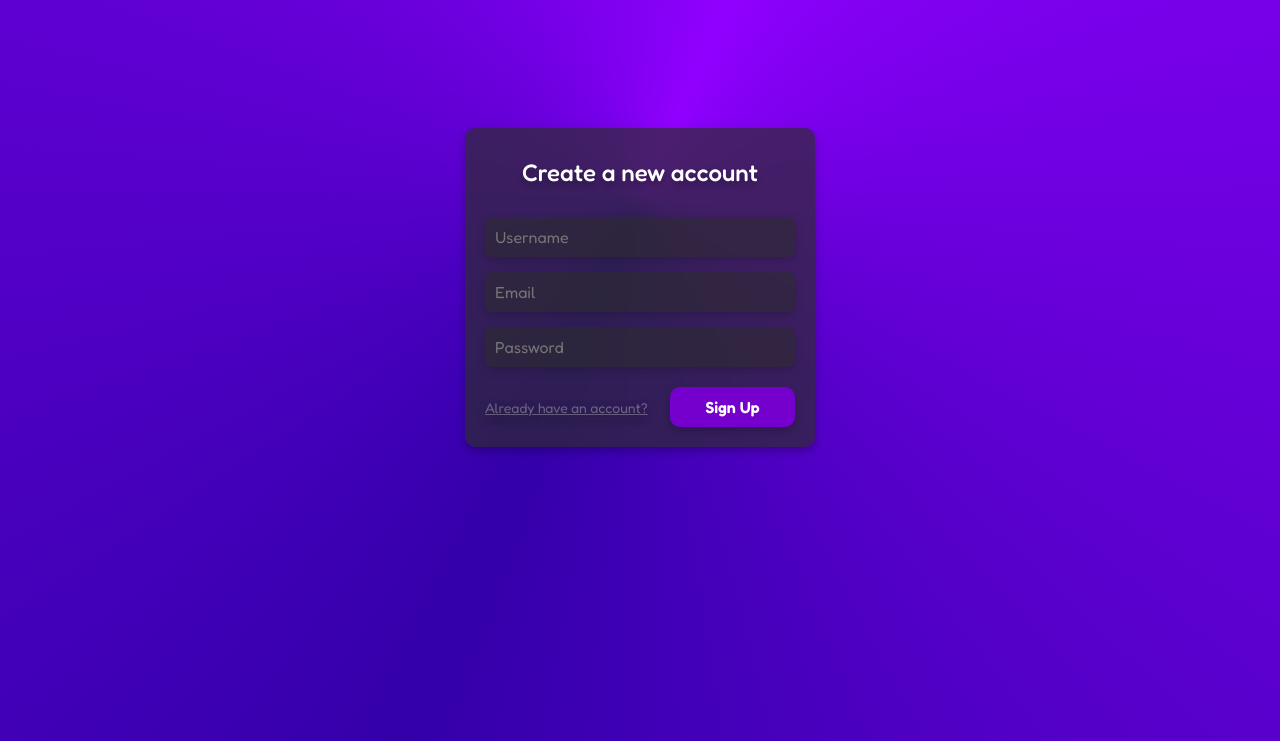
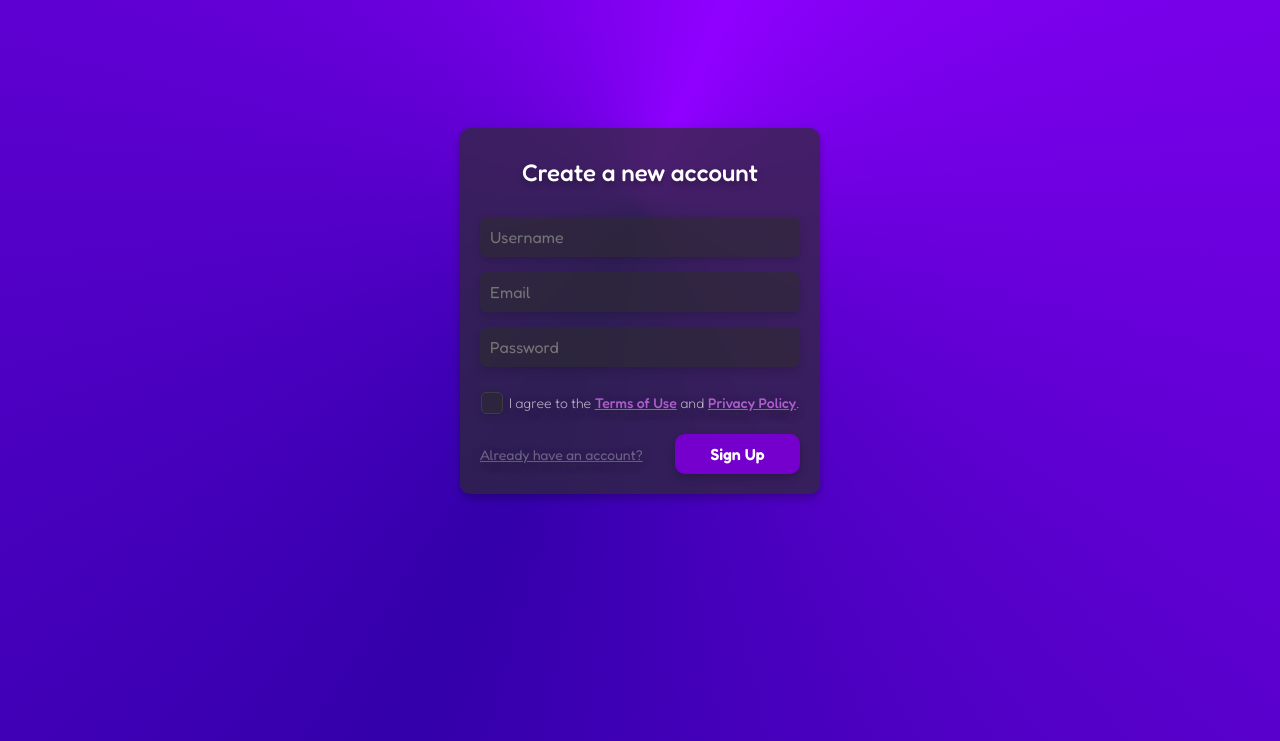
Before and after one commit to k-preslav/kodda, a website built with Vite: page pages/register/register.html in a window 1280 px wide. Shown: the top 741 px of the page. Built offline with nearby package versions, Linux system fonts and the light colour scheme.

Commit message:
Agree to terms and policy checkbox

```diff
--- a/pages/register/register.html
+++ b/pages/register/register.html
@@ -24,6 +24,10 @@
       <input id="usernameInput" placeholder="Username" type="text" required>
       <input id="emailInput" placeholder="Email" type="email" required>
       <input id="passwordInput" placeholder="Password" type="password" required>
+      <div class="termsCheckboxBox">
+        <input type="checkbox" class="termsCheckboxBox" id="termsCheckbox" required>
+        <label for="termsCheckbox">I agree to the <a href="../pages/legal/terms-of-use.html" target="_blank">Terms of Use</a> and <a href="../pages/legal/privacy-policy.html" target="_blank">Privacy Policy</a>.</label>
+      </div>
     </div>
 
     <div id="controls">
@@ -41,8 +45,8 @@
   <div id="footer">
     <div id="footerLeft">
       <p>© 2025 Kodda. All rights reserved.</p>
-      <p><a href="./legal/terms-of-use.html">Terms of Use</a></p>
-      <p><a href="./legal/privacy-policy.html">Privacy Policy</a></p>
+      <p><a href="../pages/legal/terms-of-use.html" target="_blank">Terms of Use</a></p>
+      <p><a href="../pages/legal/privacy-policy.html" target="_blank">Privacy Policy</a></p>
     </div>
     <div id="footerRight">
       <a><i class="fa-regular fa-envelope"></i></a>
--- a/src/apiHelper.js
+++ b/src/apiHelper.js
@@ -48,10 +48,11 @@ export async function autoLoginUser() {
                     if (exists.ok) {
                         const verified = await isUserVerified();
                         if (verified.verified) {
-                            resetUserAttempts().then(() => {
-                                return true;
-                            });
+                            resetUserAttempts();
+                            return true;
                         } else {
+                            console.log("User not verified");
+
                             sendVerificationCode().then((data) => {
                                 if (data.success) {
                                     window.location.href = "../pages/register/verify.html";
@@ -59,6 +60,7 @@ export async function autoLoginUser() {
                             });
                         }
                     } else {
+                        console.log("User does not exist");
                         return false;
                     }
                 } else {
--- a/src/registerPage/registerPage.js
+++ b/src/registerPage/registerPage.js
@@ -12,6 +12,8 @@ document.addEventListener("DOMContentLoaded", () => {
   const buttonText = document.getElementById("buttonText");
   const successIcon = document.getElementById("successIcon");
   const registerSwitch = document.getElementById("registerSwitch");
+  const termsCheckboxBox = document.getElementsByClassName("termsCheckboxBox")[0];
+  const termsCheckbox = document.getElementById("termsCheckbox");
 
   const messageLabel = document.getElementById("messageLabel");
   const forgotPassword = document.getElementById("changePasswordText");
@@ -81,12 +83,14 @@ document.addEventListener("DOMContentLoaded", () => {
         signTitle.textContent = "Log in to your account";
         registerSwitch.textContent = "Don't have an account?";
         emailInput.style.display = "none";
+        termsCheckboxBox.style.display = "none";
       } else {
         registerType = "sign-up";
         buttonText.textContent = "Sign Up";
         signTitle.textContent = "Create a new account";
         registerSwitch.textContent = "Already have an account?";
         emailInput.style.display = "block";
+        termsCheckboxBox.style.display = "flex";
       }
 
       inputsContainer.classList.remove("fade-out");
@@ -136,7 +140,19 @@ document.addEventListener("DOMContentLoaded", () => {
       registerButton.disabled = false;
 
       return;
-    } else {
+    } else if (!termsCheckbox.checked) {
+      messageLabel.textContent = "To register, you must agree to the terms of use and privacy policy.";
+      messageLabel.style.display = "block";
+
+      // Reset button state
+      hideLoading();
+      buttonText.style.display = "inline";
+      successIcon.style.display = "none";
+      registerButton.disabled = false;
+
+      return;
+    }
+    else {
       messageLabel.style.display = "none";
     }
 
--- a/src/registerPage/resetPassword.js
+++ b/src/registerPage/resetPassword.js
@@ -10,8 +10,6 @@ document.addEventListener('DOMContentLoaded', () => {
 
     changePasswordButton.addEventListener('click', () => {
       changePasswordButton.disabled = true;
-      successIcon.style.display = "none";
-
 
       if (newPasswordInput.value !== confirmPasswordInput.value) {
         messageLabel.textContent = "Passwords do not match";
--- a/styles/register.css
+++ b/styles/register.css
@@ -55,7 +55,7 @@ body {
   justify-content: center;
   align-items: center;
   flex-direction: column;
-  width: 350px;
+  width: 360px;
   border-radius: 10px;
   box-shadow: 0 4px 8px rgba(0, 0, 0, 0.25);
   opacity: 0.5;
@@ -90,7 +90,7 @@ h2 {
 }
 
 input {
-  background-color: rgba(44, 44, 44, 0.55); /* Change this to any color */
+  background-color: rgba(44, 44, 44, 0.55);
   color: white;
   padding: 10px;
   border: none;
@@ -130,6 +130,65 @@ input:focus {
   text-shadow: 0px 4px 10px #25252585;
 }
 
+.termsCheckboxBox {
+  display: flex;
+  align-items: center;
+  justify-content: center;
+  gap: 6px;
+  margin-top: 5px;
+}
+
+.termsCheckboxBox label {
+  font-size: 14px;
+  padding: 0;
+  font-weight: 100;
+  color: #ffffffb6;
+  text-shadow: 0px 4px 10px #25252585;
+  margin-top: 3px;
+}
+
+.termsCheckboxBox a {
+  font-size: 14px;
+  padding: 0;
+  font-weight: 100;
+  color: #df77ffb6;
+  font-weight: 500;
+  margin-top: 3px;
+  transition: color 0.15s ease;
+}
+.termsCheckboxBox a:hover {
+  color: #df77ff;
+}
+
+.termsCheckboxBox input {
+  appearance: none;
+  width: 10px;
+  height: 10px;
+  border: 1px solid #3d3d3d;
+  background-color: rgba(44, 44, 44, 0.55);
+  border-radius: 5px;
+  outline: none;
+  cursor: pointer;
+  position: relative;
+  transition: background-color 0.15s;
+}
+
+.termsCheckboxBox input:checked {
+  background-color: rgb(132, 0, 219);
+}
+
+.termsCheckboxBox input:checked::after {
+  content: '';
+  position: absolute;
+  left: 6px;
+  top: 3px;
+  width: 5px;
+  height: 10px;
+  border: solid white;
+  border-width: 0 2px 2px 0;
+  transform: rotate(45deg);
+}
+
 #messageLabel {
   bottom: 10px;
   width: 100%;
@@ -139,6 +198,14 @@ input:focus {
   margin: 0;
   padding: 0;
   display: none;
+}
+
+#verifyText {
+  text-align: center;
+  font-size: 16px;
+  color: #ffffff98;
+  margin: 0;
+  padding: 0;
 }
 
 #changePasswordText {
```
Also changed, not shown: pages/register/verify.html (+1 -0 lines).
